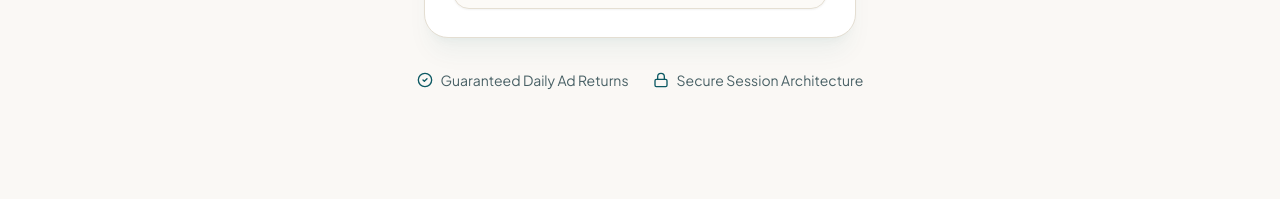
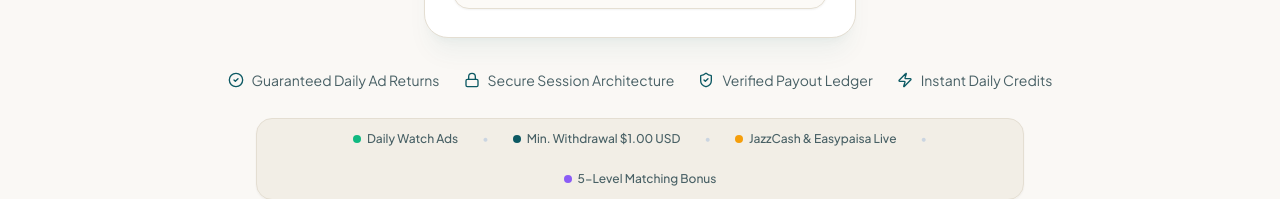
Before and after one commit to taemry7/Taemry-Flux, a React (Vite) app: page / in a window 1280 px wide. Shown: the part 753-952 px from the top of the page. Built offline with nearby package versions, Linux system fonts and the light colour scheme; no server answers.

Commit message:
feat: restore footer navigation and add trust stats
Re-enabled footer navigation and copyright notice per user directive. Added Verified Payout Ledger and Instant Daily Credits highlights to the homepage.

```diff
--- a/src/components/Footer.jsx
+++ b/src/components/Footer.jsx
@@ -20,9 +20,9 @@ export default function Footer({ onNavigate, currentPage }) {
             </p>
           </div>
 
-          {/* Navigation Quick Links (Selector 10) - Hidden per user directive */}
+          {/* Navigation Quick Links - Re-enabled per user directive */}
           {shouldShowNavAndCopyright && (
-            <div className="hidden flex-wrap justify-center items-center gap-6 text-xs font-medium text-[#465a5e] dark:text-[#94a3b8]">
+            <div className="flex flex-wrap justify-center items-center gap-6 text-xs font-medium text-[#465a5e] dark:text-[#94a3b8]">
               <button
                 id="btn-footer-home"
                 onClick={() => {
@@ -55,7 +55,7 @@ export default function Footer({ onNavigate, currentPage }) {
               >
                 How it works
               </button>
-              {/* Button 4 (Selector 3) - Updated from "Member Login" to contextual Sign In / My Dashboard */}
+              {/* Button 4 - Contextual Sign In / My Dashboard */}
               <button
                 id="btn-footer-auth"
                 onClick={() => onNavigate(currentUser ? 'dashboard' : 'login')}
@@ -81,9 +81,9 @@ export default function Footer({ onNavigate, currentPage }) {
           )}
         </div>
 
-        {/* Copyright notice (Selector 11) - Hidden per user directive */}
+        {/* Copyright notice - Re-enabled per user directive */}
         {shouldShowNavAndCopyright && (
-          <div className="hidden w-full pt-6 border-t border-[#eae4d8]/60 dark:border-[#17323b]/60 items-center justify-center text-center text-xs text-[#718286] dark:text-[#627a80]">
+          <div className="flex w-full pt-6 border-t border-[#eae4d8]/60 dark:border-[#17323b]/60 items-center justify-center text-center text-xs text-[#718286] dark:text-[#627a80]">
             © 2026 TAEMRY FLUX. All rights reserved.
           </div>
         )}
--- a/src/pages/HomePage.jsx
+++ b/src/pages/HomePage.jsx
@@ -9,6 +9,8 @@ import {
   Sparkles,
   TrendingUp,
   LifeBuoy,
+  ShieldCheck,
+  Zap,
 } from 'lucide-react';
 import Logo from '../components/Logo';
 import { useAuth } from '../context/AuthContext';
@@ -381,6 +383,43 @@ export default function HomePage({ onNavigate }) {
             <Lock className="w-4 h-4 text-[#0c5963] dark:text-[#38bdf8]" />
             <span>Secure Session Architecture</span>
           </div>
+          <div className="flex items-center gap-2">
+            <ShieldCheck className="w-4 h-4 text-[#0c5963] dark:text-[#38bdf8]" />
+            <span>Verified Payout Ledger</span>
+          </div>
+          <div className="flex items-center gap-2">
+            <Zap className="w-4 h-4 text-[#0c5963] dark:text-[#38bdf8]" />
+            <span>Instant Daily Credits</span>
+          </div>
+        </div>
+
+        {/* Informative Highlights & Platform Trust Details */}
+        <div className="max-w-3xl mx-auto mt-7 text-center">
+          <div className="inline-flex flex-wrap items-center justify-center gap-2.5 sm:gap-6 px-5 py-3 rounded-2xl bg-[#f0eae0]/70 dark:bg-[#0a1f26]/60 border border-[#e4ded2] dark:border-[#173740] text-xs text-[#486065] dark:text-[#94a3b8] shadow-xs">
+            <span className="flex items-center gap-1.5 font-medium">
+              <span className="w-2 h-2 rounded-full bg-[#10b981]" />
+              Daily Watch Ads
+            </span>
+            <span className="hidden sm:inline text-[#cbd5e1] dark:text-[#1e3f49]">•</span>
+            <span className="flex items-center gap-1.5 font-medium">
+              <span className="w-2 h-2 rounded-full bg-[#0c5963] dark:bg-[#38bdf8]" />
+              Min. Withdrawal $1.00 USD
+            </span>
+            <span className="hidden sm:inline text-[#cbd5e1] dark:text-[#1e3f49]">•</span>
+            <span className="flex items-center gap-1.5 font-medium">
+              <span className="w-2 h-2 rounded-full bg-[#f59e0b]" />
+              JazzCash &amp; Easypaisa Live
+            </span>
+            <span className="hidden sm:inline text-[#cbd5e1] dark:text-[#1e3f49]">•</span>
+            <span className="flex items-center gap-1.5 font-medium">
+              <span className="w-2 h-2 rounded-full bg-[#8b5cf6]" />
+              5-Level Matching Bonus
+            </span>
+          </div>
+
+          <p className="text-xs text-[#6e858a] dark:text-[#647b80] mt-3.5 max-w-xl mx-auto leading-relaxed">
+            Experience verified advertising yields with transparent session auditing, automated matching bonuses, and instant wallet balance synchronization.
+          </p>
         </div>
       </section>
 
```
Also changed, not shown: 1 other file (tests, documents, lock files or other folders).
